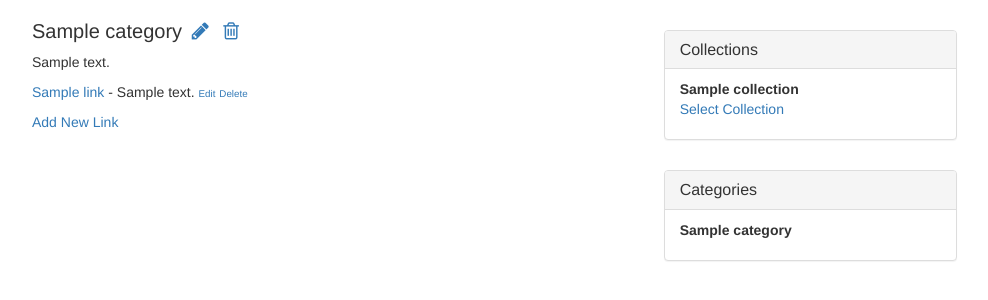
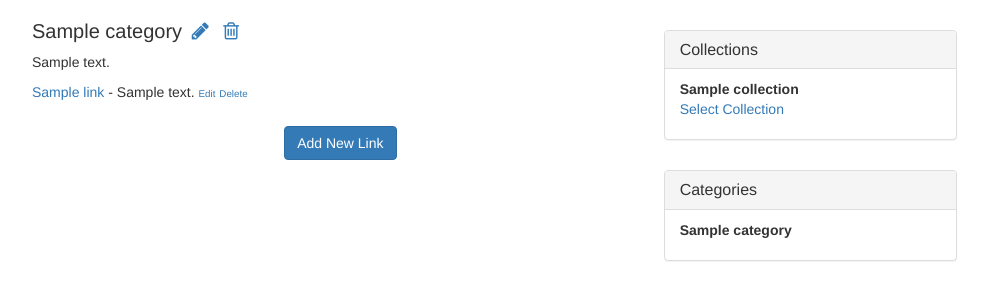
Before and after one commit to kellim/link-collector, a Flask app: a page that uses templates/links.html in a window 1280 px wide. Shown: the part 59-359 px from the top of the page, without its empty margins (153-1141 px from the left). Run offline with Flask 2, Linux system fonts and the light colour scheme; tables that the repository leaves empty hold one stand-in row (values such as "Sample post"); some libraries are stand-ins or nearby versions.

Commit message:
Add conditional buttons to links page
Added buttons and explanations to links page to create a category
if there isn't one, or create a link if there aren't any links
yet.

If there are links, then put an add link button at the
bottom of the links.

```diff
--- a/static/styles.css
+++ b/static/styles.css
@@ -34,6 +34,9 @@ li {
   margin: 0 0 10px -40px;
 }
 
+.btn-add {
+  margin: 1em 0;
+}
 /* Forms */
 
 .form-buttons {
--- a/templates/links.html
+++ b/templates/links.html
@@ -1,10 +1,17 @@
 {% extends "base.html" %}
 {% block title %}{{ super() }} Links{% endblock %}
 {% block main %}
+  {% if selected_cat %}
   <h2>{{ selected_cat.name }}
     <a href="{{ url_for('edit_category', collection=selected_coll.path, category=selected_cat.path) }}"><span class="sr-only">Edit Category</span><span class="fa fa-pencil" aria-hidden="true"></a>
     <a href="{{ url_for('delete_category', collection=selected_coll.path, category=selected_cat.path) }}"><span class="sr-only">Delete Category</span><span class="fa fa-trash-o" aria-hidden="true"></a>
   </h2>
+  {% else %}
+    <p class="lead text-center">There are currently no categories for this collection.</p>
+    <p class="text-center">
+      <a class="btn btn-primary btn-lg" href="{{ url_for('new_category', collection=selected_coll.path) }}">Add New Category</a>
+    </p>
+  {% endif %}
       <p>{{ selected_cat.description }}</p>
     <div class="links">
       {% if links %}
@@ -18,6 +25,18 @@
         {% endfor %}
       </ul>
       {% endif %}
-      <a href="{{ url_for('new_link', collection=collection, category=selected_cat.path) }}">Add New Link</a>
+      <p class="text-center">
+        {% if selected_cat %}
+          {% if links.count() >= 1 %}
+            <a class="btn btn-primary btn-add" href="{{ url_for('new_link', collection=collection, category=selected_cat.path) }}">
+          Add New Link</a>
+          {% else %}
+            <p class="lead text-center">There are currently no links for this category.</p>
+            <p class="text-center">
+              <a class="btn btn-primary btn-lg" href="{{ url_for('new_link', collection=collection, category=selected_cat.path) }}">Add New Link</a>
+            </p>
+          {% endif %}
+        {% endif %}
+      </p>
     </div>
 {% endblock %}
```
